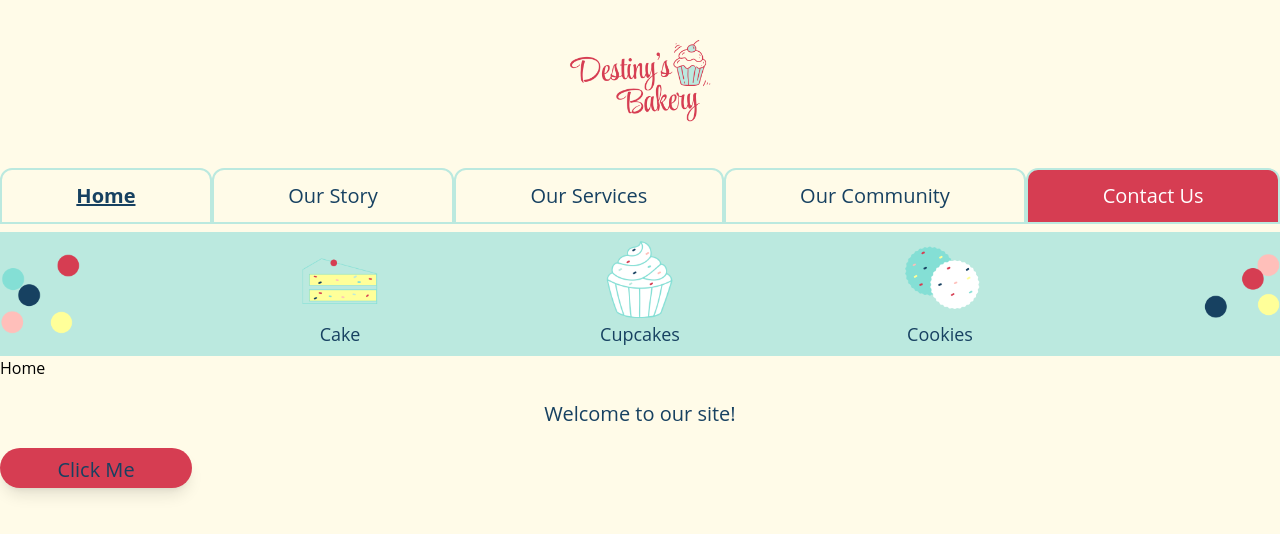
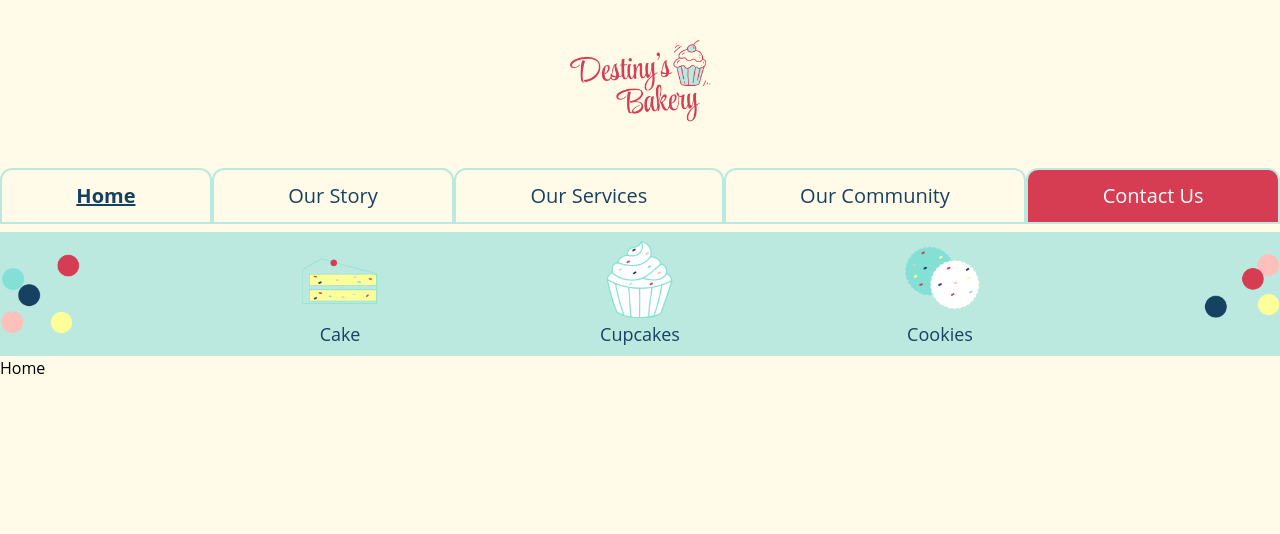
Before and after one commit to Shandea/destinys, a React (Create React App) app: page / in a window 1280 px wide. Shown: the top 534 px of the page. Built offline with nearby package versions, Linux system fonts and the light colour scheme.

Commit message:
bug updates

```diff
--- a/src/Views/Pages/Home.jsx
+++ b/src/Views/Pages/Home.jsx
@@ -1,12 +1,7 @@
-import Button from "../Components/Button";
-import Blurb from "../Components/Blurb";
-
 const Home = () => {
   return (
     <>
       <h1>Home</h1>
-      <Blurb text="Welcome to our site!" textColor="text-primaryBlue" />
-      <Button text="Click Me" backgroundColor="bg-secondaryRed" textColor="text-primaryBlue" />
     </>
   );
 };
```
